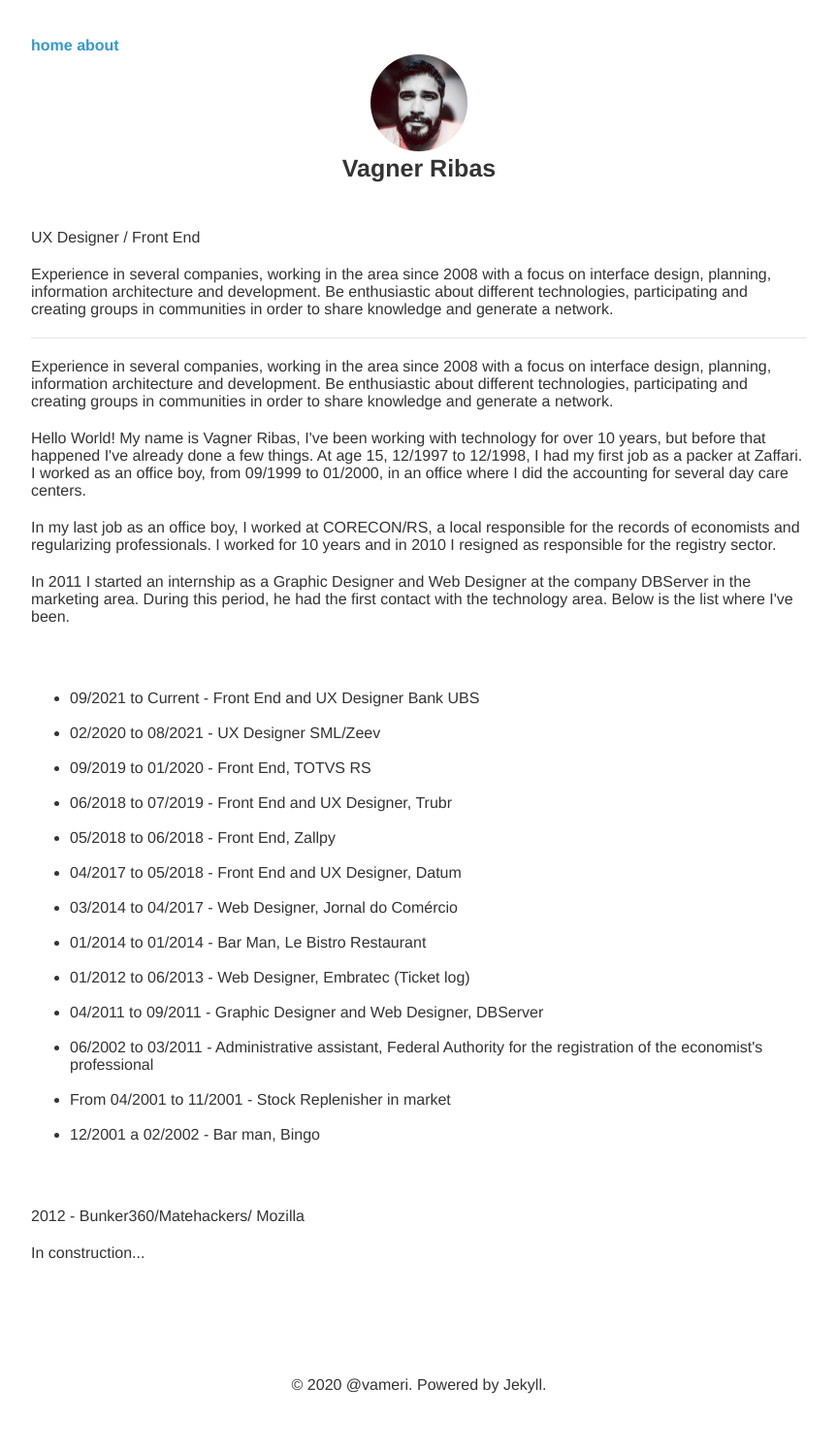
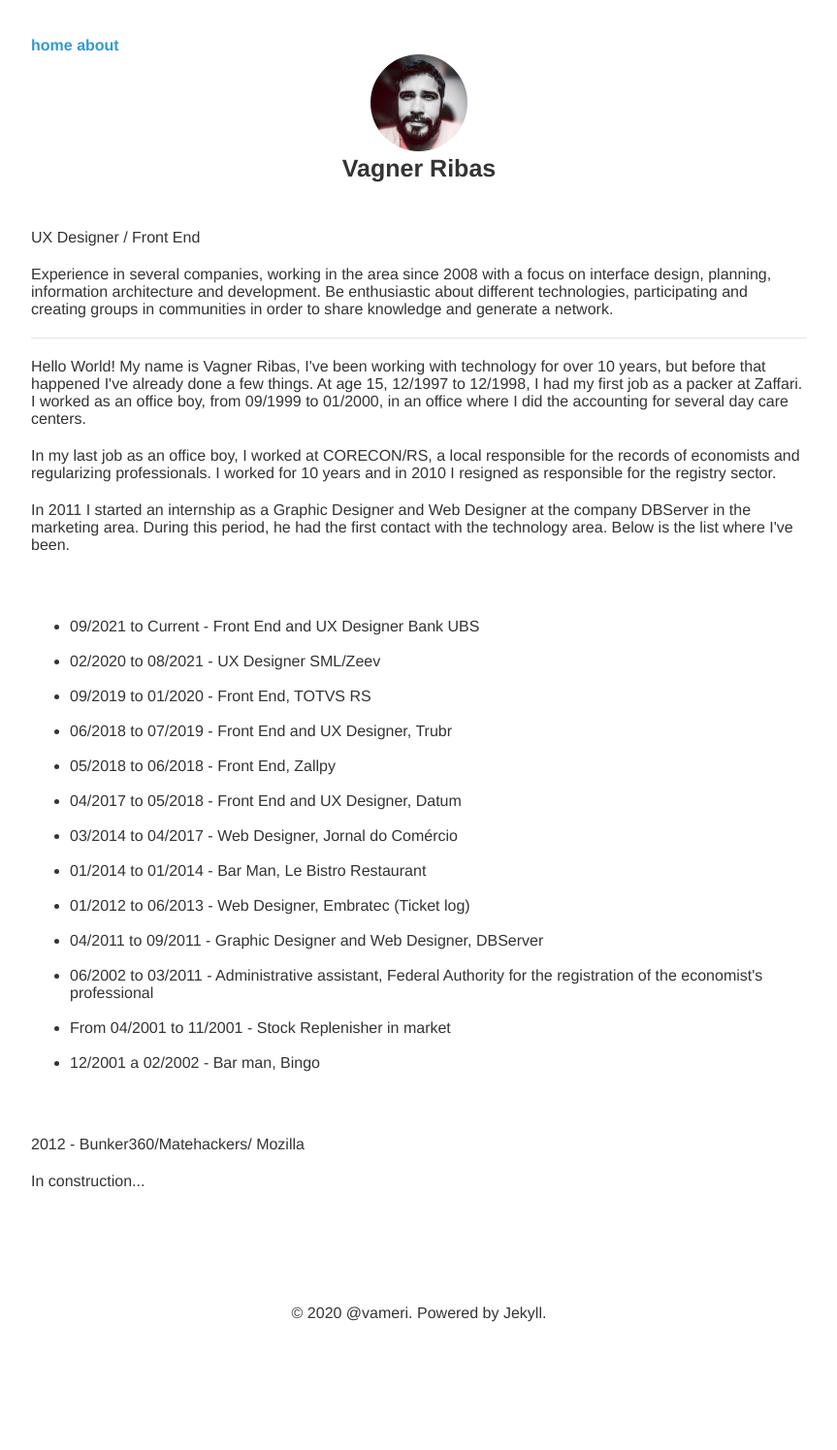
Before and after one commit to vameri/vameri.github.io, a Jekyll site: the page built from index.html, in a window 1280 px wide. Shown: the whole page at 97% size, without its empty margins (208-1071 px from the left). Built offline with Jekyll 4.4.1, drawn with Linux system fonts in a browser that asks for light colours; after the commit the page ends 1421 px from its top, so only the background shows below that.

Commit message:
Add files via upload

```diff
--- a/index.html
+++ b/index.html
@@ -13,10 +13,7 @@ description: UX Designer and Front End Developer
     Be enthusiastic about different technologies, participating and creating groups in communities in order to share knowledge and generate a network.
   </p>
   <hr>
-  <p>
-    Experience in several companies, working in the area since 2008 with a focus on interface design, planning, information architecture and development.
-    Be enthusiastic about different technologies, participating and creating groups in communities in order to share knowledge and generate a network.
-  </p>
+
   <p>
     Hello World! My name is Vagner Ribas, I've been working with technology for over 10 years, but before that happened I've already done a few things. At age 15,
     12/1997 to 12/1998, I had my first job as a packer at Zaffari. I worked as an office boy, from 09/1999 to 01/2000, in an office where I did the accounting for
```
